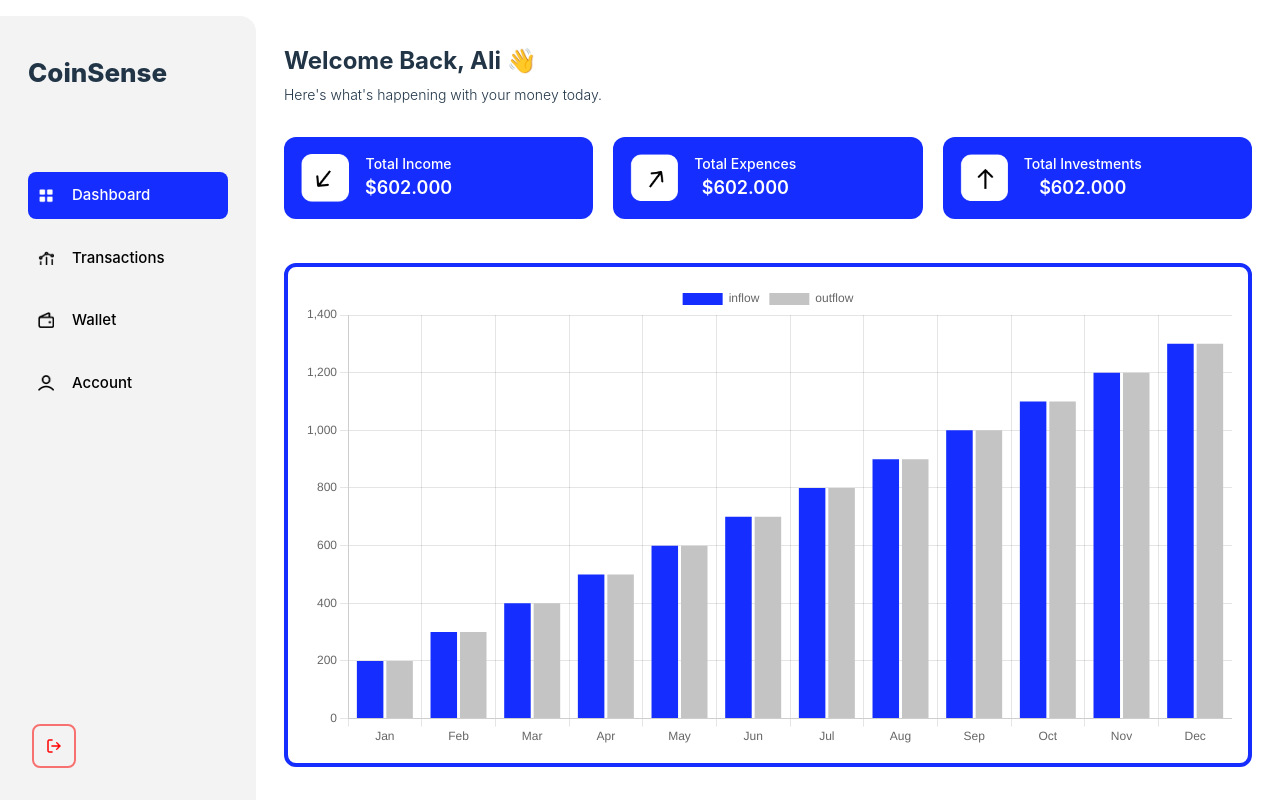
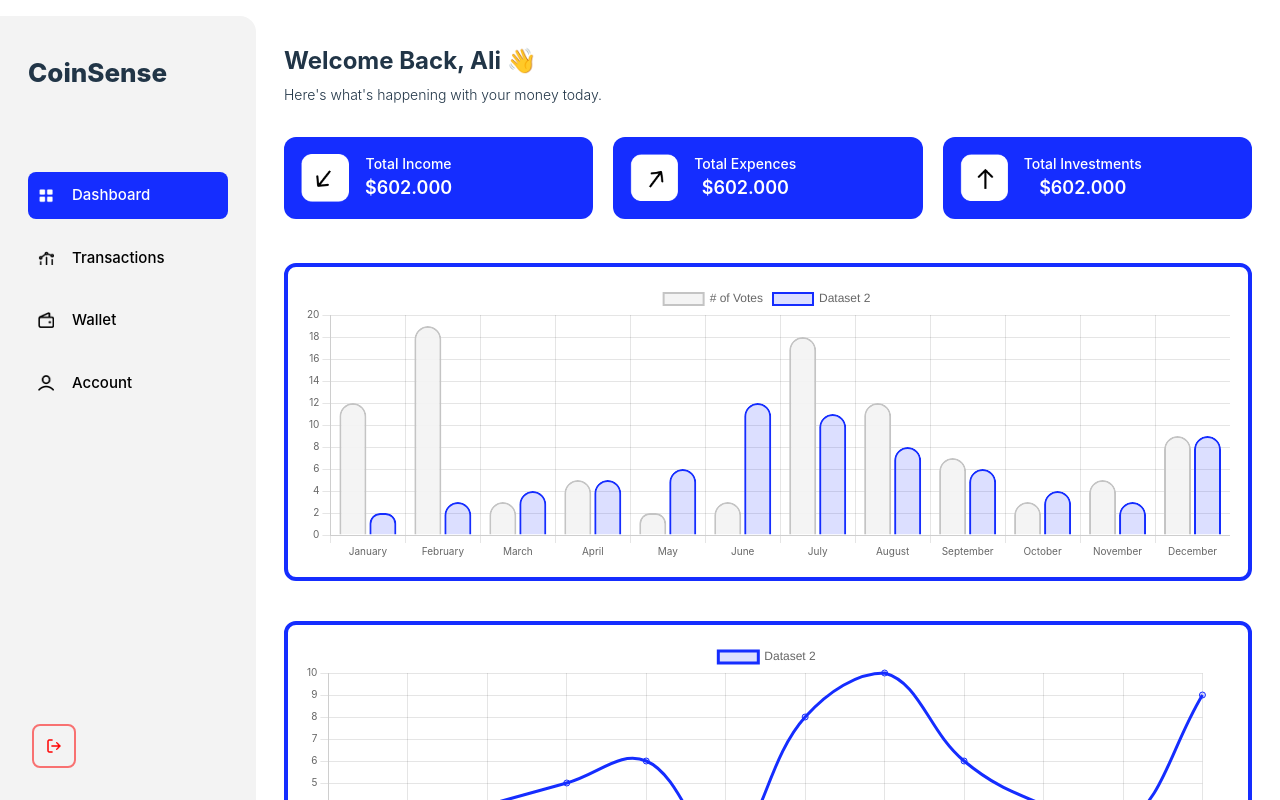
Before and after one commit to ShalinAJ/CoinSense, a React (Vite) app in the folder frontend/: page /dashboard in a window 1280 px wide. Shown: the top 800 px of the page. Built offline with nearby package versions, Linux system fonts and the light colour scheme; sample sign-in values are in the browser's storage.

Commit message:
added Charts.js to dashboard

```diff
--- /dev/null
+++ b/frontend/src/charts/BalanceEvolutionChart.jsx
@@ -0,0 +1,62 @@
+import React, { useEffect } from "react";
+import Chart from "chart.js/auto";
+
+const BalanceEvolutionChart = () => {
+  useEffect(() => {
+    const ctx = document.getElementById("balanceEvolution");
+
+    new Chart(ctx, {
+      type: "line",
+      data: {
+        labels: [
+          "January",
+          "February",
+          "March",
+          "April",
+          "May",
+          "June",
+          "July",
+          "August",
+          "September",
+          "October",
+          "November",
+          "December",
+        ],
+        datasets: [
+          {
+            label: "Dataset 2",
+            data: [2, 3, 4, 5, 6, 2, 8, 10, 6, 4, 3, 9],
+            borderColor: "#152DFF",
+            backgroundColor: "#152dff26",
+            tension: 0.4,
+          },
+        ],
+      },
+      options: {
+        scales: {
+          y: {
+            beginAtZero: true,
+            ticks: {
+              font: {
+                size: 10,
+                family: "Inter",
+              },
+            },
+          },
+          x: {
+            ticks: {
+              font: {
+                size: 10,
+                family: "Inter",
+              },
+            },
+          },
+        },
+      },
+    });
+  }, []);
+
+  return <canvas width="100" height="30" id="balanceEvolution"></canvas>;
+};
+
+export default BalanceEvolutionChart;
--- /dev/null
+++ b/frontend/src/charts/InflowOutflowChart.jsx
@@ -0,0 +1,71 @@
+import React, { useEffect } from "react";
+import Chart from "chart.js/auto";
+
+const InflowOutflowChart = () => {
+  useEffect(() => {
+    const ctx = document.getElementById("inflowOutflow");
+
+    new Chart(ctx, {
+      type: "bar",
+      data: {
+        labels: [
+          "January",
+          "February",
+          "March",
+          "April",
+          "May",
+          "June",
+          "July",
+          "August",
+          "September",
+          "October",
+          "November",
+          "December",
+        ],
+        datasets: [
+          {
+            label: "# of Votes",
+            data: [12, 19, 3, 5, 2, 3, 18, 12, 7, 3, 5, 9],
+            borderWidth: 2,
+            borderColor: "#c4c4c4",
+            backgroundColor: "#f3f3f3e8",
+            borderRadius: 50,
+          },
+          {
+            label: "Dataset 2",
+            data: [2, 3, 4, 5, 6, 12, 11, 8, 6, 4, 3, 9],
+            borderWidth: 2,
+            borderColor: "#152DFF",
+            backgroundColor: "#152dff26",
+            borderRadius: 50,
+          },
+        ],
+      },
+      options: {
+        scales: {
+          y: {
+            beginAtZero: true,
+            ticks: {
+              font: {
+                size: 10,
+                family: "Inter",
+              },
+            },
+          },
+          x: {
+            ticks: {
+              font: {
+                size: 10,
+                family: "Inter",
+              },
+            },
+          },
+        },
+      },
+    });
+  }, []);
+
+  return <canvas width="100" height="30" id="inflowOutflow"></canvas>;
+};
+
+export default InflowOutflowChart;
--- a/frontend/src/pages/Dashboard.jsx
+++ b/frontend/src/pages/Dashboard.jsx
@@ -3,6 +3,8 @@ import { Bar, Doughnut, Line } from "react-chartjs-2";
 import totalIncomeImg from "../assets/total-income.png";
 import totalExpenseImg from "../assets/total-expenses.png";
 import totalInvestmentImg from "../assets/total-investments.png";
+import InflowOutflowChart from "../charts/InflowOutflowChart";
+import BalanceEvolutionChart from "../charts/BalanceEvolutionChart";
 
 const DashboardPage = () => {
   const headingText = "Here's what's happening with your money today.";
@@ -44,45 +46,12 @@ const DashboardPage = () => {
             </div>
           </div>
           <div className="w-[100%] h-[100%]">
-            <div className="border-4 .barrs border-coinsense-blue rounded-xl p-4">
-              <Bar
-                data={{
-                  labels: [
-                    "Jan",
-                    "Feb",
-                    "Mar",
-                    "Apr",
-                    "May",
-                    "Jun",
-                    "Jul",
-                    "Aug",
-                    "Sep",
-                    "Oct",
-                    "Nov",
-                    "Dec",
-                  ],
-                  datasets: [
-                    {
-                      backgroundColor: "#152DFF",
-                      label: "inflow",
-                      data: [
-                        200, 300, 400, 500, 600, 700, 800, 900, 1000, 1100,
-                        1200, 1300,
-                      ],
-                    },
-                    {
-                      backgroundColor: "#C4C4C4",
-                      label: "outflow",
-                      data: [
-                        200, 300, 400, 500, 600, 700, 800, 900, 1000, 1100,
-                        1200, 1300,
-                      ],
-                    },
-                  ],
-                }}
-              />
+            <div className="border-4 border-coinsense-blue rounded-xl p-4">
+              <InflowOutflowChart />
             </div>
-            <div className="border-4 border-coinsense-blue rounded-xl p-4 mt-10"></div>
+            <div className="border-4 border-coinsense-blue rounded-xl p-4 mt-10 mb-10">
+              <BalanceEvolutionChart />
+            </div>
           </div>
         </div>
       </div>
```
